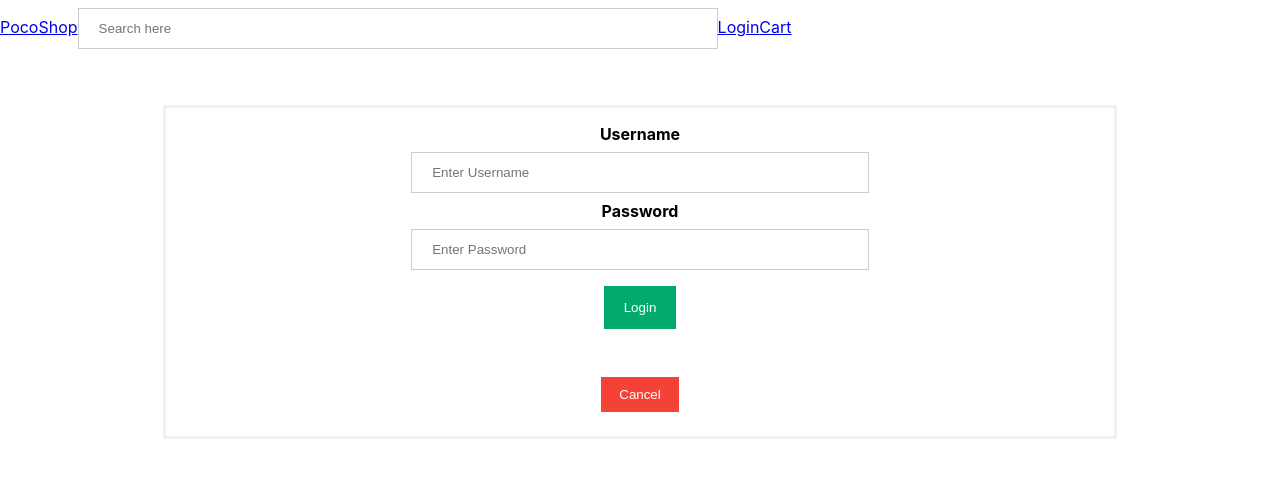
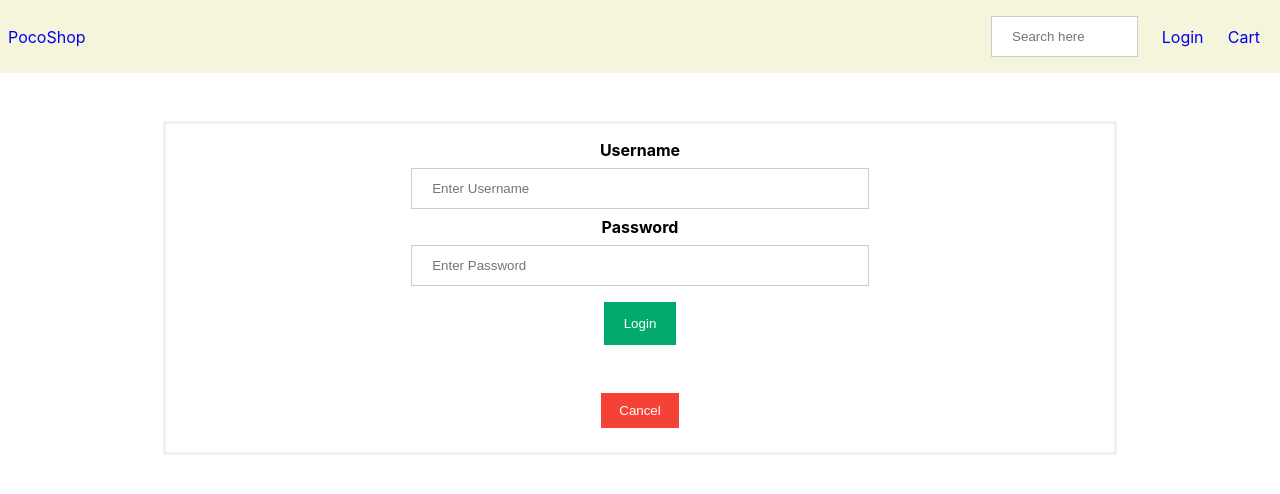
Before and after one commit to shanyaverma03/pico-shop, a React (Create React App) app: page /login in a window 1280 px wide. Shown: the top 494 px of the page. Built offline with nearby package versions, Linux system fonts and the light colour scheme.

Commit message:
Add css for header

```diff
--- a/src/components/navigation/Header.js
+++ b/src/components/navigation/Header.js
@@ -1,13 +1,17 @@
 import { Link } from "react-router-dom";
+
+import classes from "./Header.module.css";
 
 const Header = () => {
   return (
-    <>
+    <div className={classes.wrapper}>
       <Link>PocoShop</Link>
-      <input type="text" placeholder="Search here" />
-      <Link to="login">Login</Link>
-      <Link>Cart</Link>
-    </>
+      <div className={classes.options}>
+        <input type="text" placeholder="Search here" />
+        <Link to="login">Login</Link>
+        <Link>Cart</Link>
+      </div>
+    </div>
   );
 };
 
--- /dev/null
+++ b/src/components/navigation/Header.module.css
@@ -0,0 +1,17 @@
+.wrapper {
+  display: flex;
+  justify-content: space-between;
+  align-items: center;
+  padding: 0.5rem;
+  background-color: beige;
+}
+
+.options {
+  display: flex;
+  justify-content: space-around;
+  align-items: center;
+}
+
+a {
+  text-decoration: none;
+}
```
